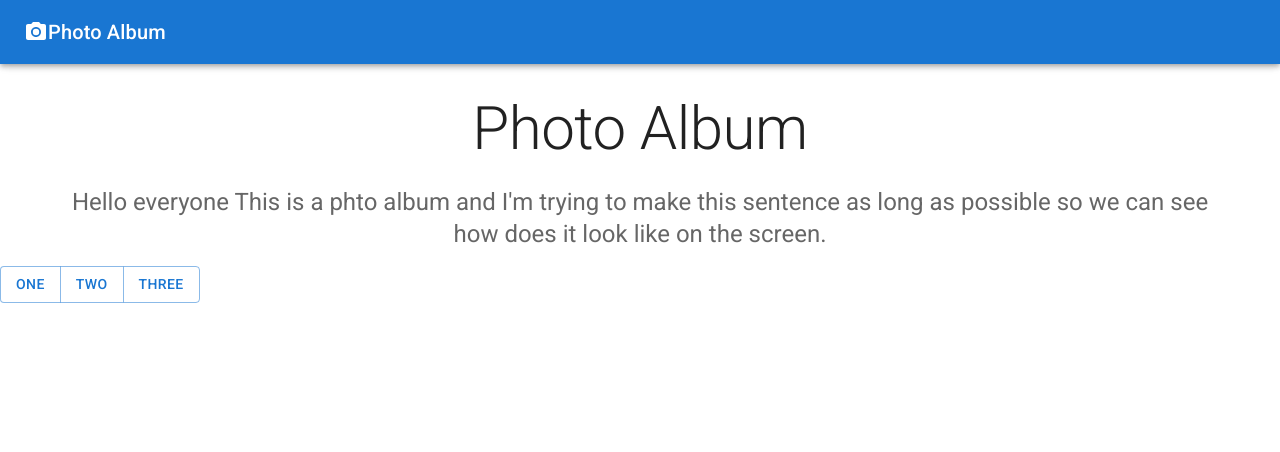
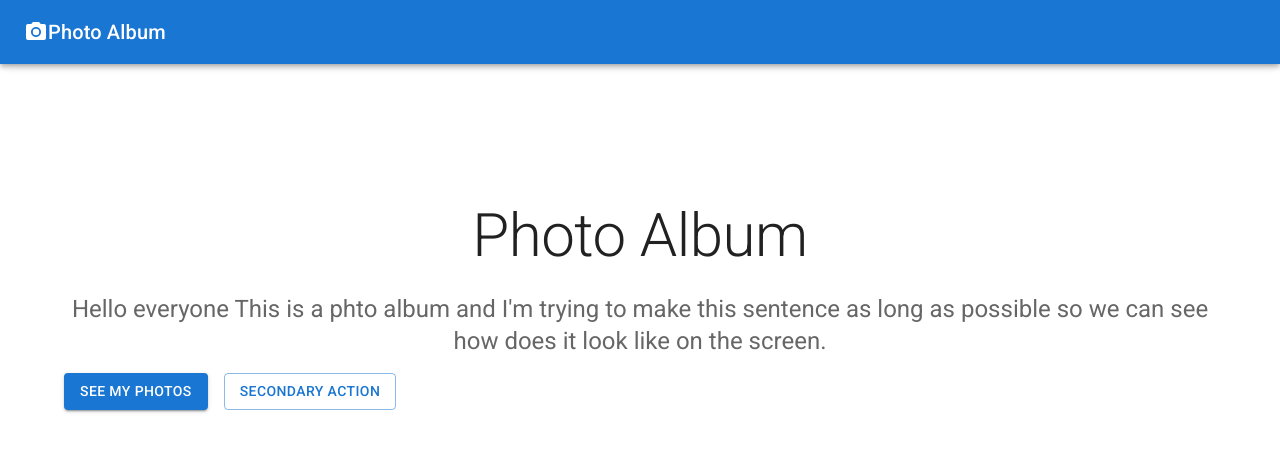
Before and after one commit to devtrpthi/Mui, a React (Create React App) app: page / in a window 1280 px wide. Shown: the top 452 px of the page. Built offline with nearby package versions, Linux system fonts and the light colour scheme.

Commit message:
grid added in app.jsx

```diff
--- a/src/App.jsx
+++ b/src/App.jsx
@@ -1,17 +1,15 @@
 import React from "react";
 import {Typography,AppBar, Card, CardActions, CardContent, CssBaseline,Grid,Toolbar,Container} from '@mui/material';
 import { PhotoCamera } from "@mui/icons-material";
+import { Button } from '@mui/material';
 
-import Button from '@mui/material/Button';
-import ButtonGroup from '@mui/material/ButtonGroup';
-import Box from '@mui/material/Box';
 
 
 function App() {
     return(
         <>
             <CssBaseline />
-            <AppBar positon="relative">
+            <AppBar positon="sticky">
                 <Toolbar>
                     <PhotoCamera/>
                     <Typography variant="h6">
@@ -21,23 +19,30 @@ function App() {
             </AppBar>
             <main>
                 <div>
-                    <Container maxwidth="sm">
-                        <Typography variant="h2" align="center" color="textPrimary" gutterBottom>
-                            Photo Album
-                        </Typography>
-                        <Typography variant="h2" align="center" color="textPrimary" gutterBottom>
+                    <Container maxwidth="sm" style={{marginTop: '200px'}}>
+                        <Typography variant="h2" align="center" gutterBottom>
                             Photo Album
                         </Typography>
                         <Typography variant="h5" align="center" color="textSecondary" paragraph>
                             Hello everyone This is a phto album and I'm trying to make this sentence as long as possible so we can see how does it look like on the screen.
                         </Typography>
+                        <div>
+                            <Grid container spacing={2} jsutify="cneter">
+                                <Grid item>
+                                        <Button variant="contained" color="primary">
+                                            See my photos
+                                        </Button>
+                                </Grid>
+                                <Grid item>
+                                        <Button variant="outlined" color="primary">
+                                            Secondary action
+                                        </Button>
+                                </Grid>
+                            </Grid>
+                        </div>
                     </Container>
                 </div>
-                <ButtonGroup variant="outlined" aria-label="outlined button group">
-        <Button>One</Button>
-        <Button>Two</Button>
-        <Button>Three</Button>
-      </ButtonGroup>
+
             </main>
         </>
     );
```
